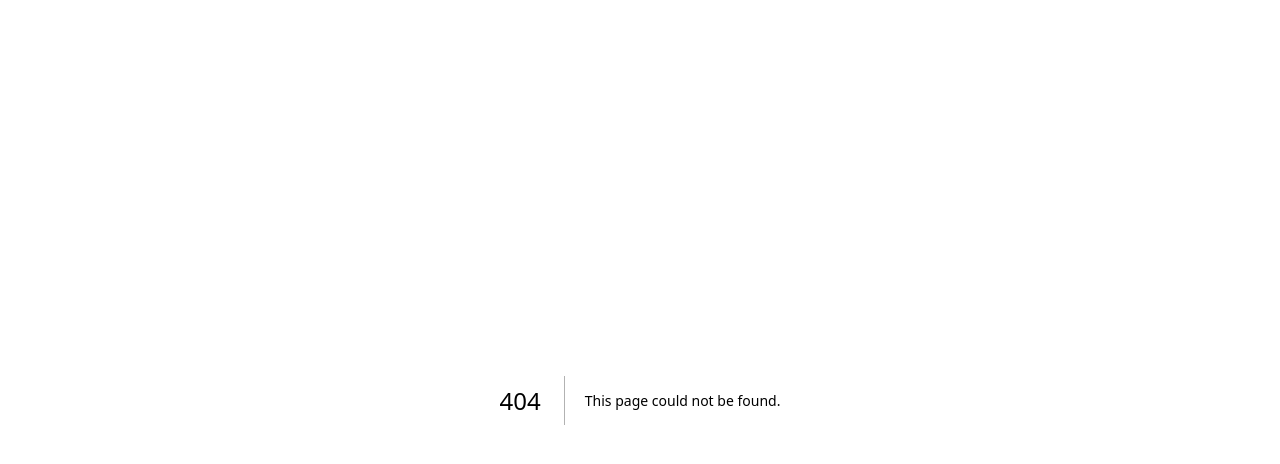
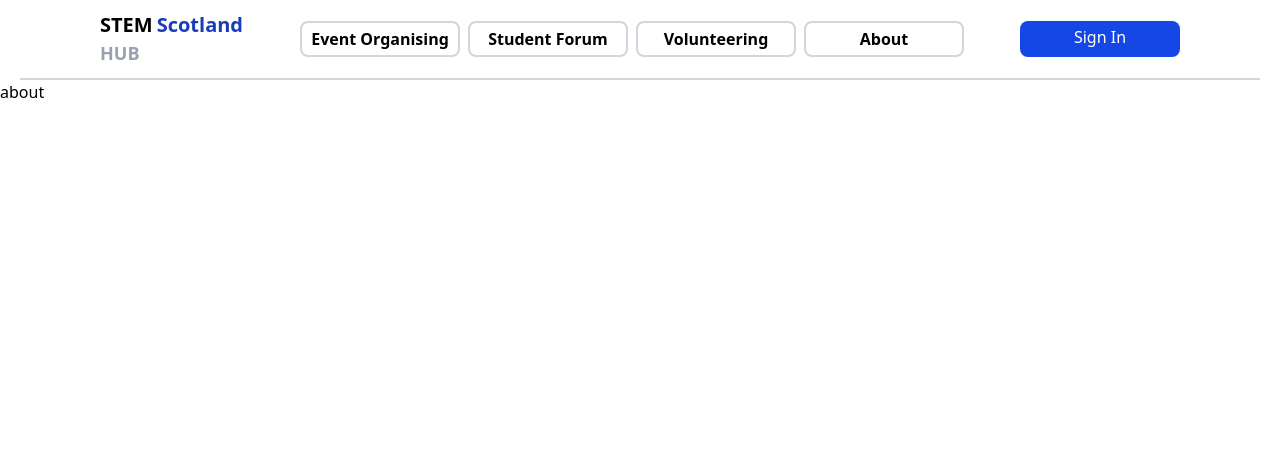
Before and after one commit to GrayHound85/stem-hub-scotland, a Next.js app in the folder app/: page /about in a window 1280 px wide. Before the commit this address had no page. Shown: the top 464 px of the page. Built offline with nearby package versions, Linux system fonts and the light colour scheme.

Commit message:
added basic routing to diffent pages with a global navbar

```diff
--- a/app/src/Components/NavBar.tsx
+++ b/app/src/Components/NavBar.tsx
@@ -1,16 +1,17 @@
+import Link from "next/link";
+
 function NavBar() {
-  const value: string[] = [
-    "Event Organising",
-    "Student Forum",
-    "Volunteering",
-    "About",
+  const value: { display: string; link: string }[] = [
+    { display: "Event Organising", link: "/event_organising" },
+    { display: "Student Forum", link: "/student_forum" },
+    { display: "Volunteering", link: "/volunteering" },
+    { display: "About", link: "/about" },
   ];
   return (
     <div className="flex items-center justify-between bg-white border-b-2 border-gray-300 mx-5 p-1 px-20 h-20">
       <div className="flex-col text-xl">
         <div className="flex gap-1">
           <h1 className="text-black font-semibold">STEM</h1>
-
           <h1 className="text-blue-800 font-semibold">Scotland</h1>
         </div>
         <h1 className="text-gray-400 text-lg font-semibold">HUB</h1>
@@ -21,7 +22,11 @@ function NavBar() {
           <div
             key={index}
             className="flex justify-center w-40 border-2 border-gray-300 p-1 rounded-lg">
-            <p className="text-black font-semibold">{item}</p>
+            <Link
+              href={item.link}
+              className="text-black font-semibold">
+              {item.display}
+            </Link>
           </div>
         ))}
         <div className="flex justify-center text-white bg-blue-700 w-40 p-1 ml-12 rounded-lg">
--- /dev/null
+++ b/app/src/app/about/page.tsx
@@ -0,0 +1,4 @@
+function about() {
+  return <div>about</div>;
+}
+export default about;
--- /dev/null
+++ b/app/src/app/event_organising/page.tsx
@@ -0,0 +1,4 @@
+function event_organising() {
+  return <div>event_organising</div>;
+}
+export default event_organising;
--- a/app/src/app/layout.tsx
+++ b/app/src/app/layout.tsx
@@ -1,3 +1,6 @@
+import NavBar from "@/Components/NavBar";
+import "@/app/global.css";
+
 export const metadata = {
   title: "STEM Hub Scotland",
   description: "Connecting STEM education across Scotland",
@@ -9,10 +12,11 @@ export default function RootLayout({
   children: React.ReactNode;
 }>) {
   return (
-    <html lang="en">
-      <body>
-        {children}
-      </body>
-    </html>
+    <>
+      <NavBar />
+      <html lang="en">
+        <body>{children}</body>
+      </html>
+    </>
   );
 }
--- a/app/src/app/page.tsx
+++ b/app/src/app/page.tsx
@@ -4,8 +4,7 @@ import "./global.css";
 export default function Home() {
   return (
     <>
-      <NavBar />
-      <h1> Hello World!</h1>
+      <h1> Home</h1>
     </>
   );
 }
--- /dev/null
+++ b/app/src/app/student_forum/page.tsx
@@ -0,0 +1,4 @@
+function student_forum() {
+  return <div>student_forum</div>;
+}
+export default student_forum;
--- /dev/null
+++ b/app/src/app/volunteering/page.tsx
@@ -0,0 +1,4 @@
+function volunteering() {
+  return <div>volunteering</div>;
+}
+export default volunteering;
```
